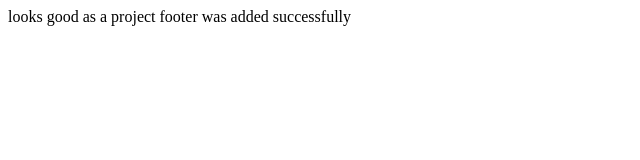
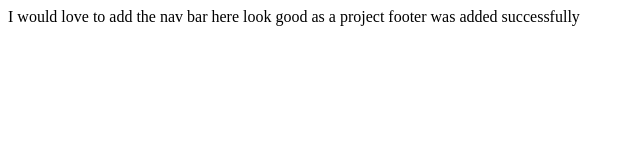
Before and after one commit to kiran-680/git-workflow, a plain HTML site: page index.html in a window 1280 px wide. Shown: the whole page, without its empty margins (0-640 px from the left). Drawn offline with Linux system fonts and the light colour scheme.

Commit message:
modify files

```diff
--- a/index.html
+++ b/index.html
@@ -6,9 +6,12 @@
     <title>git learning</title>
 </head>
 <body>
-    looks good as a project
+    I would love to add the nav bar here
+     look good as a project
 
     footer was added successfully
 
+
+
 </body>
 </html>
```
Also changed, not shown: footer.html (+2 -0 lines).
